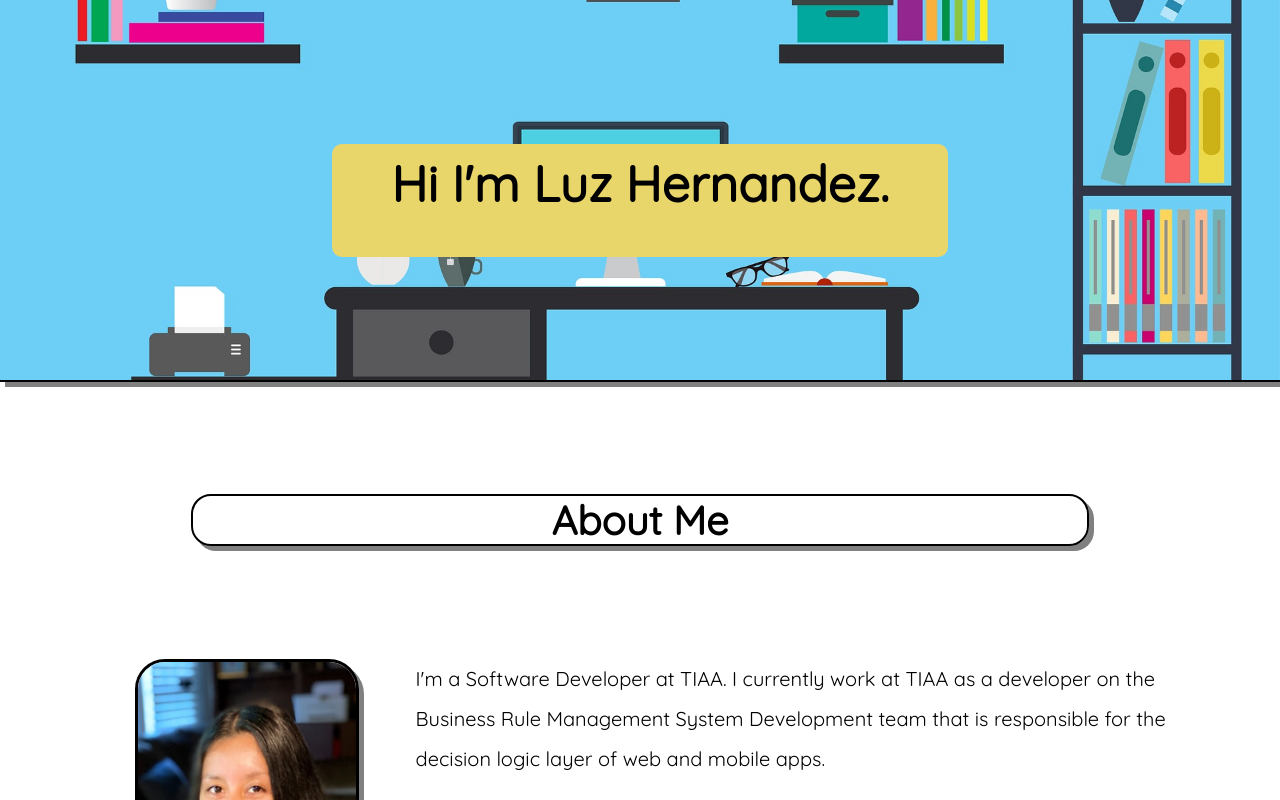
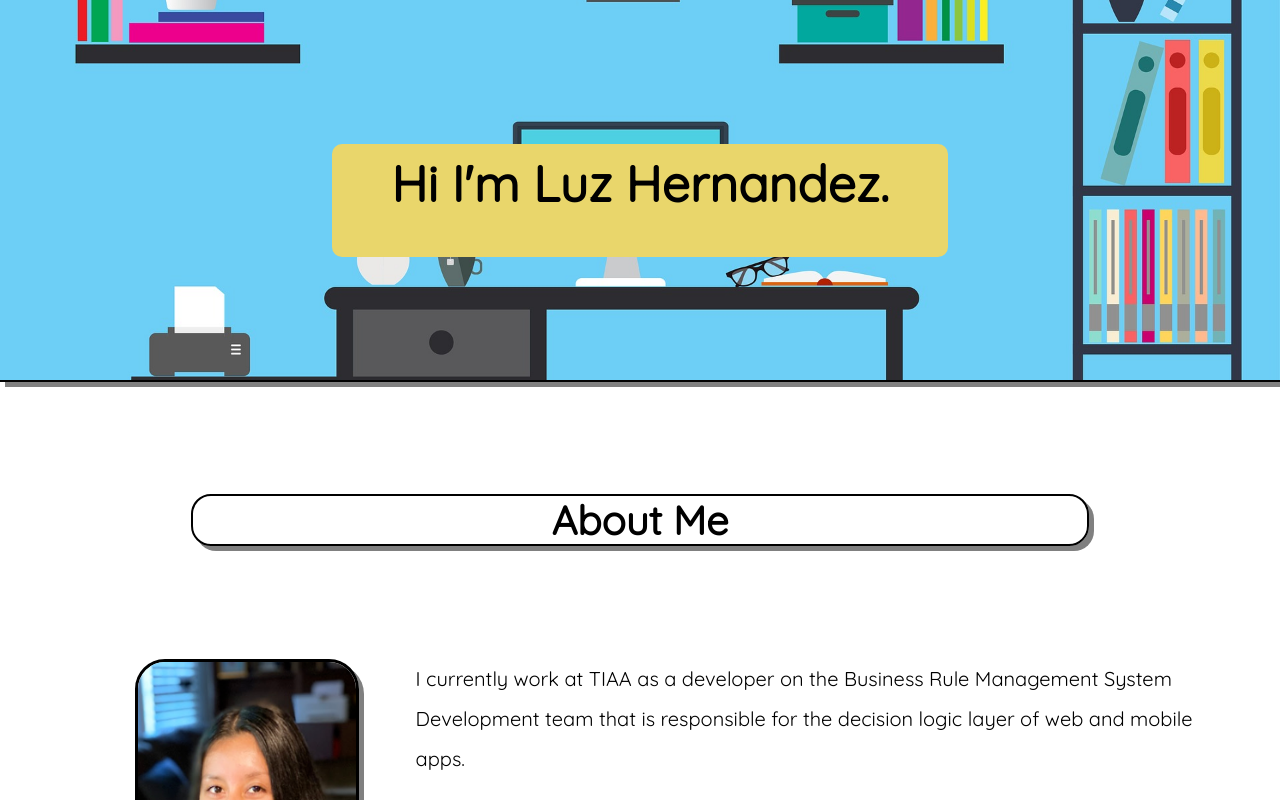
Before and after one commit to lhernandez5/PortfolioApp, a React (Create React App) app in the folder client/: page / in a window 1280 px wide. Shown: the top 800 px of the page. Built offline with nearby package versions, Linux system fonts and the light colour scheme.

Commit message:
update to about me section

```diff
--- a/client/src/components/Intro/Intro.js
+++ b/client/src/components/Intro/Intro.js
@@ -13,7 +13,6 @@ const Intro = () => (
     alt="Luz Hernandez"
   />
     <p className="intro">
-      I'm a Software Developer at TIAA.
       I currently work at TIAA as a developer on the Business Rule Management System Development team that is responsible for the decision logic layer of web and mobile apps.
     </p>
     <br />
```
